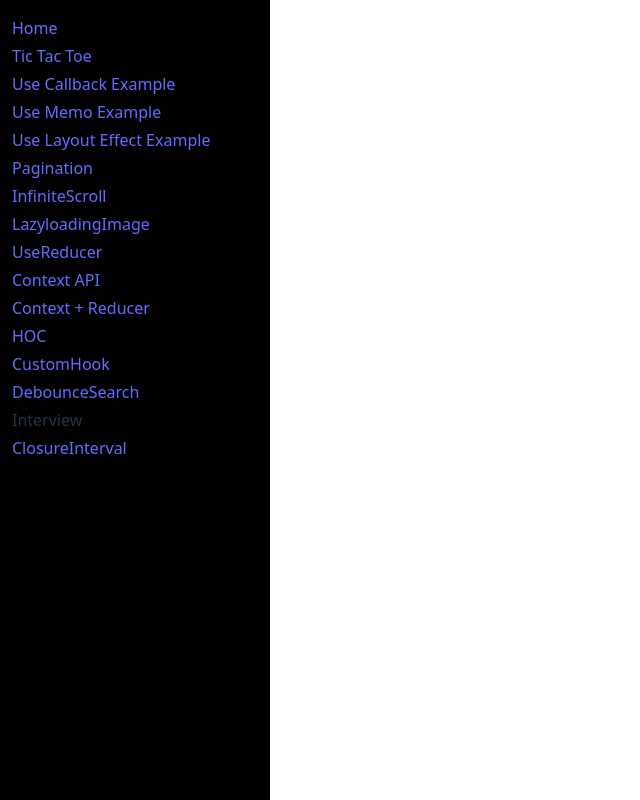
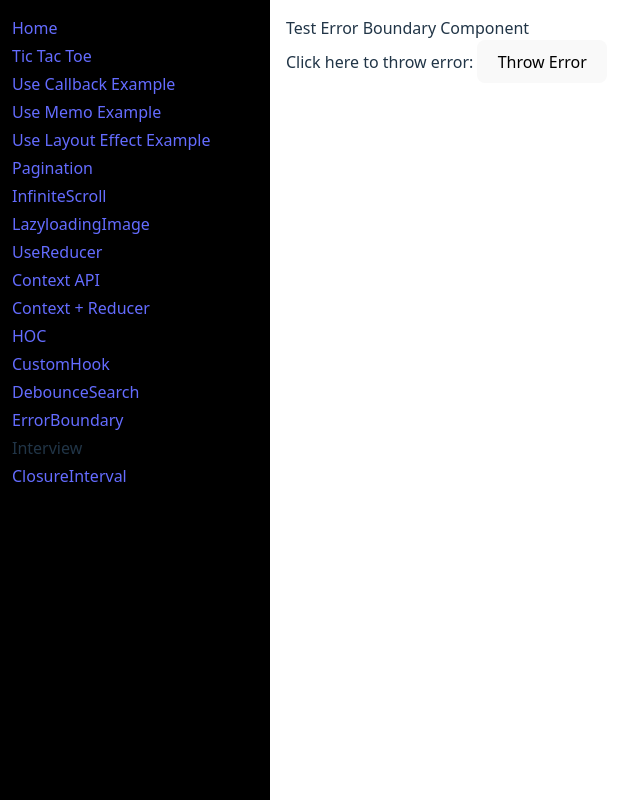
Before and after one commit to g-abhishek/vite-react, a React (Vite) app in the folder vite-react/: page /error-boundary in a window 1280 px wide. Shown: the whole page, without its empty margins (0-640 px from the left). Built offline with nearby package versions, Linux system fonts and the light colour scheme.

Commit message:
Error Boundary

```diff
--- a/vite-react/src/App.jsx
+++ b/vite-react/src/App.jsx
@@ -15,6 +15,7 @@ import ContextReducer from "./components/ContextReducer";
 import HOC from "./components/HOC";
 import CustomHook from "./components/CustomHook";
 import DebounceSearch from "./components/DebounceSearch";
+import ErrorBoundaryComponent from "./components/ErrorBoundaryComponent";
 
 function App() {
   return (
@@ -35,12 +36,14 @@ function App() {
           <Link to={"/hoc"}>HOC</Link>
           <Link to={"/custom-hook"}>CustomHook</Link>
           <Link to={"/debounce-search"}>DebounceSearch</Link>
+          <Link to={"/error-boundary"}>ErrorBoundary</Link>
 
           <div>Interview</div>
           <Link to={"/closure-interval"}>ClosureInterval</Link>
         </div>
         <div className="main-content">
           <Routes>
+            <Route path="/error-boundary" element={<ErrorBoundaryComponent />} />
             <Route path="/debounce-search" element={<DebounceSearch />} />
             <Route path="/custom-hook" element={<CustomHook />} />
             <Route path="/hoc" element={<HOC />} />
--- /dev/null
+++ b/vite-react/src/components/ErrorBoundaryComponent/ErrorBoundary.jsx
@@ -0,0 +1,73 @@
+import React from "react";
+class ErrorBoundary extends React.Component {
+  constructor(props) {
+    super(props);
+    this.state = {
+      hasError: false,
+    };
+  }
+
+  // ✅ Set fallback UI
+  static getDerivedStateFromError(error) {
+    return { hasError: true };
+  }
+
+  componentDidCatch(error, errorInfo) {
+    console.error("Caught in ErrorBoundary:", error, errorInfo); // Log it
+    // sendToMonitoringTool(error, errorInfo);
+  }
+
+  render() {
+    if (this.state.hasError) {
+      return <h2>Something went wrong 😢</h2>;
+    }
+
+    return this.props.children;
+  }
+}
+
+export default ErrorBoundary;
+
+/**
+ * 🧠 What is an Error Boundary?
+ * An Error Boundary is a special type of React component that catches JavaScript errors anywhere in its child component tree, logs those errors, and shows a fallback UI instead of crashing the entire app.
+ *
+ * It works like a try/catch — but specifically for render-time errors in React components.
+ *
+ * NOTE:- ❌ No. As of now, Error Boundaries must be class components — React doesn't support them as hooks.
+ */
+
+/**
+ * Diff between getDerivedStateFromError and componentDidCatch
+ *
+ * 1. static getDerivedStateFromError(error) - Used to update the component’s state when an error is thrown during rendering.
+ * 📌 Key points:
+ * 1. It’s a static method.
+ * 2. It must return an object to update state.
+ * 3. It’s called during render phase (before the component is re-rendered with fallback UI).
+ * ❗It does NOT give you error details like stack trace.
+ *
+ * 2. componentDidCatch(error, errorInfo) - Used to log error details (e.g., to a logging service or console).
+ * 📌 Key points:
+ * 1. It’s called after render, in the commit phase.
+ * 2. You get two arguments:
+ *      1. error: the actual error object
+ *      2. errorInfo: contains the component stack trace
+ */
+
+/**
+ * ❌ No, Error Boundary will not catch event error
+ * Because:
+ * Error Boundaries only catch errors during:
+ *  1. rendering
+ *  2. lifecycle methods
+ *  3. constructors of class components
+ *
+ * But if error thown inside any function or like in any event - <button onClick={raiseError}>Throw Error</button>
+ * Errors in event handlers are not catchable by error boundaries.
+ *
+ * ✅ Why?
+ * React doesn’t bubble event handler errors to the rendering process — it lets them propagate to the console like regular JS. So:
+ *  1. If an error happens in render() → Error boundary can catch ✅
+ *  2. If an error happens in onClick → You must handle it manually ❌
+ */
--- /dev/null
+++ b/vite-react/src/components/ErrorBoundaryComponent/TestComponent.jsx
@@ -0,0 +1,11 @@
+const TestComponent = () => {
+  throw Error("Manual Error on click");
+
+  return (
+    <>
+      <p>Error</p>
+    </>
+  );
+};
+
+export default TestComponent;
--- /dev/null
+++ b/vite-react/src/components/ErrorBoundaryComponent/index.jsx
@@ -0,0 +1,20 @@
+import { useState } from "react";
+import ErrorBoundary from "./ErrorBoundary";
+import TestComponent from "./TestComponent";
+
+const ErrorBoundaryComponent = () => {
+  const [render, setRender] = useState(false);
+
+  return (
+    <>
+      <p>Test Error Boundary Component</p>
+      <p>
+        Click here to throw error:{" "}
+        <button onClick={() => setRender(true)}>Throw Error</button>
+      </p>
+      <ErrorBoundary>{render && <TestComponent />}</ErrorBoundary>
+    </>
+  );
+};
+
+export default ErrorBoundaryComponent;
```
